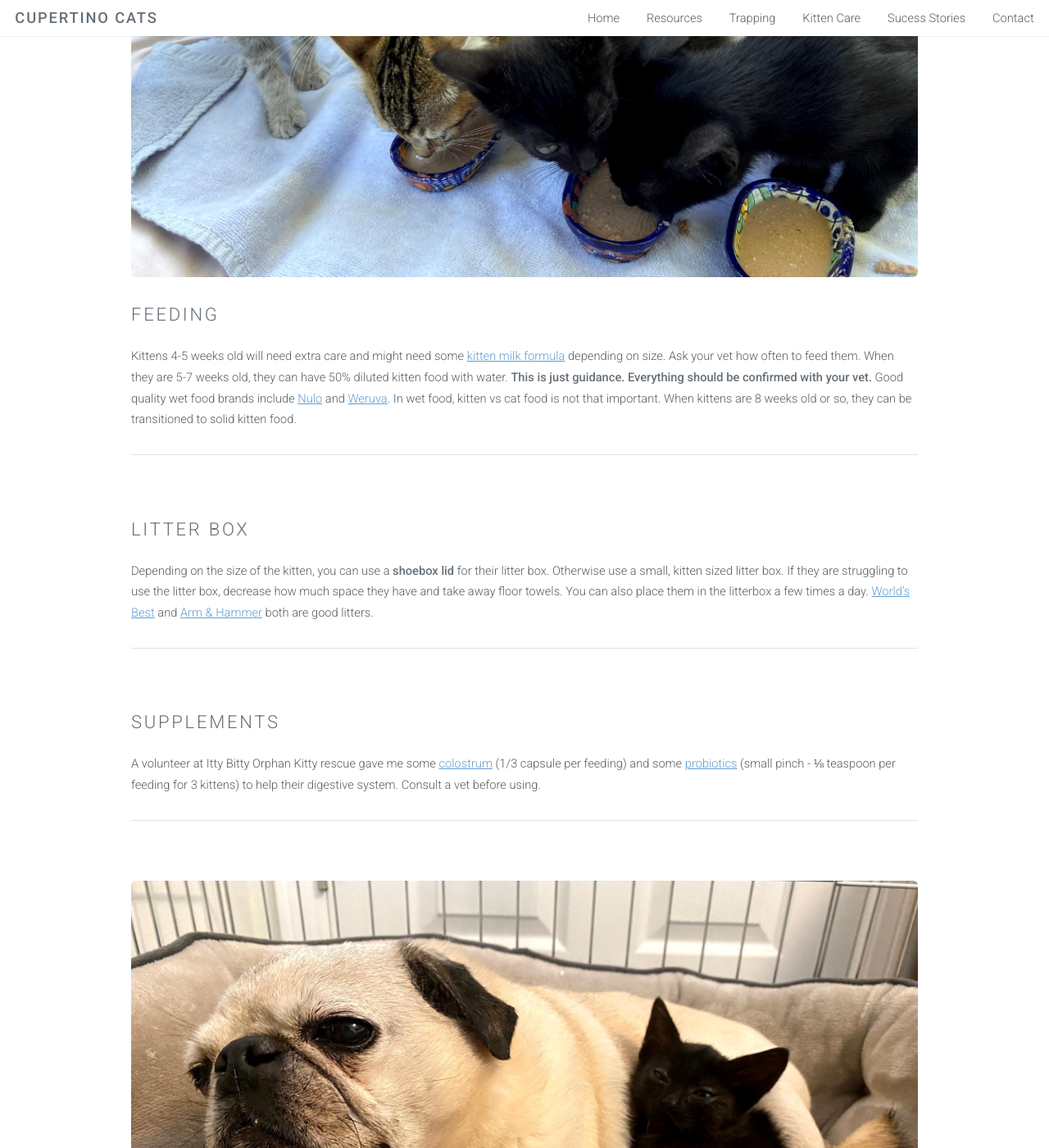
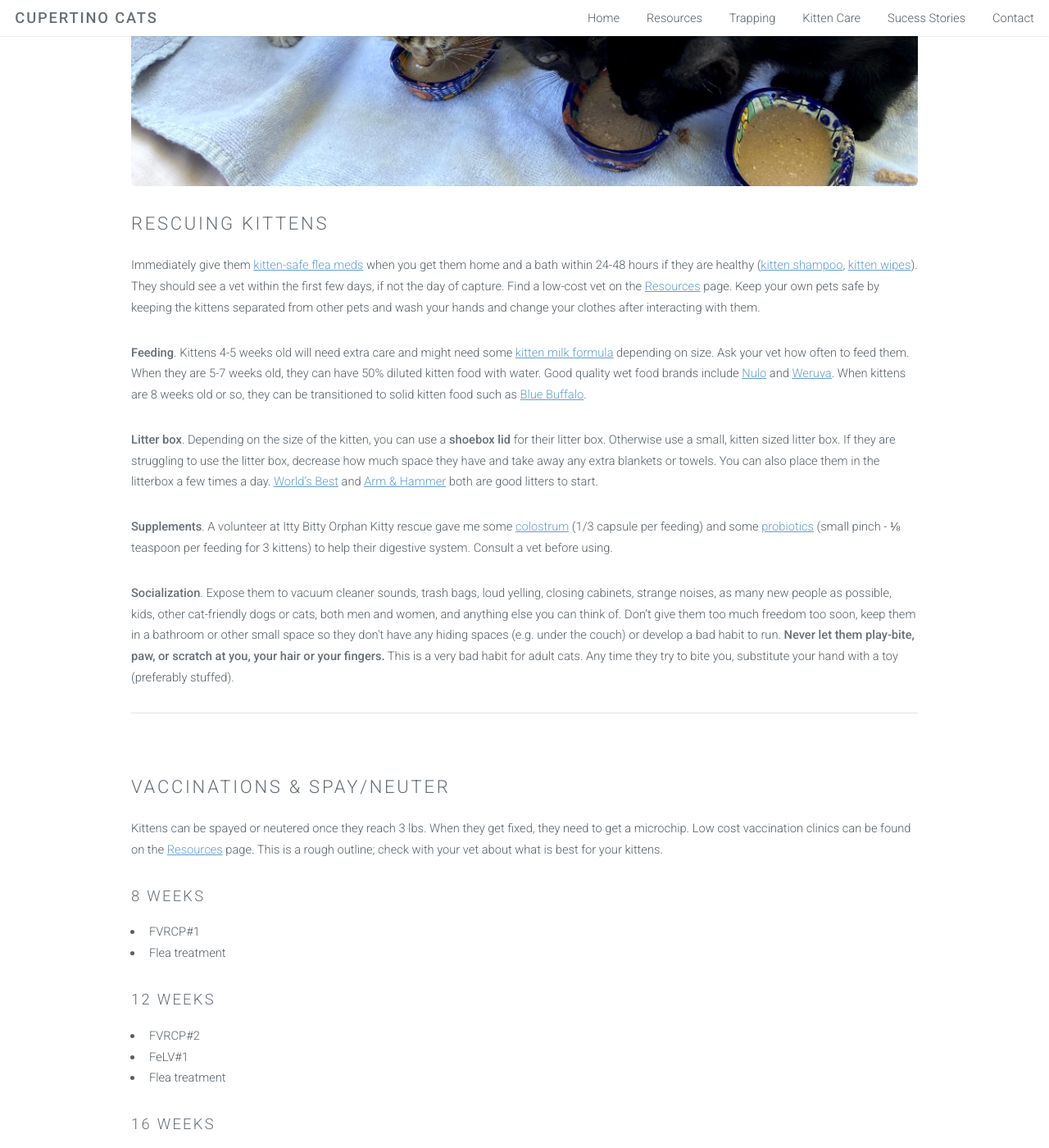
Before and after one commit to sunmeetsingh/bayareacats.github.io, a Jekyll site: the page built from kitten-care.html, in a window 1280 px wide and 1400 px high, scrolled down 650 px. Shown: the whole window at 82% size. Built offline with Jekyll 4.4.1, drawn with Linux system fonts in a browser that asks for light colours; some of the changed text lies outside the part shown.

Commit message:
Update GA and website copy

```diff
--- a/contact.html
+++ b/contact.html
@@ -1,6 +1,10 @@
 ---
 layout: default
 ---
+
+ <script>
+    _gaq.push(['_trackPageview', '/contact']);
+</script>
 
 <!-- Main -->
 <section id="main" class="wrapper style1">
--- a/index.html
+++ b/index.html
@@ -1,6 +1,9 @@
 ---
 layout: landing-page
 ---
+ <script>
+ 		_gaq.push(['_trackPageview', '/index']);
+ 	</script>
 
 		<!-- One -->
 			<section id="one" class="wrapper style1">
--- a/kitten-care.html
+++ b/kitten-care.html
@@ -1,56 +1,44 @@
 ---
 layout: default
 ---
+
+ <script>
+    _gaq.push(['_trackPageview', '/kitten-care']);
+</script>
 
 <!-- Main -->
 <section id="main" class="wrapper style1">
     <header class="major">
         <h2>Kitten care</h2>
+        <p><a href="#rescuing-kittens">Rescuing&nbsp;kittens</a> • <a href="#vaccinations">Vaccinations</a> • <a href="#supplies">Supplies</a></p>
     </header>
+
     <div class="container">
+        <p> I am not a kitten expert, but this is a compilation of advice and recommendations of cat people and cat rescues.</p>
+
+        <a class="image fit"><img src="{{ site.baseurl }}/images/feeding.jpg" alt="" /></a>
+
+        <div id="rescuing-kittens">
+            <h2>Rescuing Kittens</h2>
             <section>
-            <p>I am not a kitten expert, but this is what I did for the little ones I found: Immediately give them kitten-safe flea meds when you get them home and a bath within 24-48 hours if they are healthy (<a href="https://www.amazon.com/Burts-Bees-Tearless-Shampoo-Buttermilk/dp/B01CCFPC08/ref=asc_df_B01CCFPC08/?tag=hyprod-20&linkCode=df0&hvadid=198060065450&hvpos=&hvnetw=g&hvrand=598128284885984113&hvpone=&hvptwo=&hvqmt=&hvdev=c&hvdvcmdl=&hvlocint=&hvlocphy=9032135&hvtargid=pla-348970884479&psc=1">kitten shampoo</a>, <a href="https://www.amazon.com/Burts-Bees-Cats-All-Natural-Reducing/dp/B01CCV8GUA/ref=sr_1_4?dchild=1&keywords=burts+bees+kitten&qid=1597433179&s=pet-supplies&sr=1-4">kitten wipes</a>). They should see a vet within the first few days, if not the day of capture. Find a low-cost vet on the <a href="resources">Resources</a> page. Keep your own pets safe by  keeping the kittens separated from other pets and wash your hands and change your clothes after interacting with them.</p>
+                <p>Immediately give them <a href="https://www.chewy.com/advantage-ii-flea-treatment-kittens-2/dp/177399?utm_source=google-product&utm_medium=cpc&utm_campaign=hg&utm_content=Advantage%20II&utm_term=&gclid=CjwKCAjwm_P5BRAhEiwAwRzSO2PtmB3PXnfr6F9sCKFPFUnfU3igIF_pHUM5IbJsw6wfRLTlLsTqfRoCAgoQAvD_BwE">kitten-safe flea meds</a> when you get them home and a bath within 24-48 hours if they are healthy (<a href="https://www.amazon.com/Burts-Bees-Tearless-Shampoo-Buttermilk/dp/B01CCFPC08/ref=asc_df_B01CCFPC08/?tag=hyprod-20&linkCode=df0&hvadid=198060065450&hvpos=&hvnetw=g&hvrand=598128284885984113&hvpone=&hvptwo=&hvqmt=&hvdev=c&hvdvcmdl=&hvlocint=&hvlocphy=9032135&hvtargid=pla-348970884479&psc=1">kitten shampoo</a>, <a href="https://www.amazon.com/Burts-Bees-Cats-All-Natural-Reducing/dp/B01CCV8GUA/ref=sr_1_4?dchild=1&keywords=burts+bees+kitten&qid=1597433179&s=pet-supplies&sr=1-4">kitten wipes</a>). They should see a vet within the first few days, if not the day of capture. Find a low-cost vet on the <a href="resources">Resources</a> page. Keep your own pets safe by  keeping the kittens separated from other pets and wash your hands and change your clothes after interacting with them.</p>
+
+                <p><b>Feeding</b>. Kittens 4-5 weeks old will need extra care and might need some <a href="https://www.chewy.com/petag-kmr-kitten-milk-replacer-liquid/dp/125394?utm_source=google-product&utm_medium=cpc&utm_campaign=f&utm_content=PetAg&utm_term=&gclid=Cj0KCQjw7Nj5BRCZARIsABwxDKLV-64XJbSSeSetwZ9YnulFFveKaY4RDfY76x5AiLblr5aCF_hh1vQaAucJEALw_wcB">kitten milk formula</a> depending on size. Ask your vet how often to feed them. When they are 5-7 weeks old, they can have 50% diluted kitten food with water. Good quality wet food brands include <a href="https://www.amazon.com/dp/B06X15H5RH/ref=twister_B07SPH2T2B?_encoding=UTF8&psc=1">Nulo</a> and <a href="https://www.chewy.com/weruva-cats-in-kitchen-goldie-lox-3/dp/120532">Weruva</a>. When kittens are 8 weeks old or so, they can be transitioned to solid kitten food such as <a href="https://www.chewy.com/blue-buffalo-sensitive-stomach/dp/35921">Blue Buffalo</a>.</p>
+
+                <p><b>Litter box</b>. Depending on the size of the kitten, you can use a <b>shoebox lid</b> for their litter box. Otherwise use a small, kitten sized litter box. If they are struggling to use the litter box, decrease how much space they have and take away any extra blankets or towels. You can also place them in the litterbox a few times a day. <a href="https://www.amazon.com/Worlds-Best-Cat-Litter-28-Pounds/dp/B009QJYBVK/ref=sr_1_2?dchild=1&keywords=world%27s+best&qid=1596735680&sr=8-2">World’s Best</a> and <a href="https://www.chewy.com/arm-hammer-litter-clump-seal-multi/dp/105866?utm_source=google-product&utm_medium=cpc&utm_campaign=hg&utm_content=Arm%20%26%20Hammer%20Litter&utm_term=&gclid=CjwKCAjw1K75BRAEEiwAd41h1EkvT6NkUCM7rua1_JNP5voeBkEm4y974ANeHYxK0GuQJbZDHbhKihoCyjcQAvD_BwE">Arm & Hammer</a> both are good litters to start.</a></p>
+
+                <p><b>Supplements</b>. A volunteer at Itty Bitty Orphan Kitty rescue gave me some <a href="https://www.amazon.com/Jarrow-Formulas-Colostrum-Gastroinestinal-Respiratory/dp/B0013OVTT8">colostrum</a> (1/3 capsule per feeding) and some <a href="https://www.amazon.com/Pet-Ultimates-Probiotics-Cats-Litterbox/dp/B00RKQF6QA/ref=sr_1_6?crid=8GMZ251N0L9V&dchild=1&keywords=pet+ultimates+probiotic+for+cats&qid=1597606190&sprefix=probiotics+for+cats+petul%2Caps%2C220&sr=8-6">probiotics</a> (small pinch - ⅛ teaspoon per feeding for 3 kittens) to help their digestive system. Consult a vet before using.</p>
+
+                <p><b>Socialization</b>. Expose them to vacuum cleaner sounds, trash bags, loud yelling, closing cabinets, strange noises, as many new people as possible, kids, other cat-friendly dogs or cats, both men and women, and anything else you can think of. Don’t give them too much freedom too soon, keep them in a bathroom or other small space so they don't have any hiding spaces (e.g. under the couch) or develop a bad habit to run. <b>Never let them play-bite, paw, or scratch at you, your hair or your fingers.</b> This is a very bad habit for adult cats. Any time they try to bite you, substitute your hand with a toy (preferably stuffed).</p>
             </section>
+        </div>
 
         <hr class="major" />
 
-        <section>
-            <a class="image fit"><img src="{{ site.baseurl }}/images/feeding.jpg" alt="" /></a>
-            <h2>Feeding</h2>
-            <p>Kittens 4-5 weeks old will need extra care and might need some <a href="https://www.chewy.com/petag-kmr-kitten-milk-replacer-liquid/dp/125394?utm_source=google-product&utm_medium=cpc&utm_campaign=f&utm_content=PetAg&utm_term=&gclid=Cj0KCQjw7Nj5BRCZARIsABwxDKLV-64XJbSSeSetwZ9YnulFFveKaY4RDfY76x5AiLblr5aCF_hh1vQaAucJEALw_wcB">kitten milk formula</a> depending on size. Ask your vet how often to feed them. When they are 5-7 weeks old, they can have 50% diluted kitten food with water. <b>This is just guidance. Everything should be confirmed with your vet.</b> Good quality wet food brands include <a href="https://www.amazon.com/dp/B06X15H5RH/ref=twister_B07SPH2T2B?_encoding=UTF8&psc=1">Nulo</a> and <a href="https://www.chewy.com/weruva-cats-in-kitchen-goldie-lox-3/dp/120532">Weruva</a>. In wet food, kitten vs cat food is not that important. When kittens are 8 weeks old or so, they can be transitioned to solid kitten food.</p>
-        </section>
-
-        <hr class="major" />
-
-        <section>
-            <h2>Litter box</h2>
-            <p>Depending on the size of the kitten, you can use a <b>shoebox lid</b> for their litter box. Otherwise use a small, kitten sized litter box. If they are struggling to use the litter box, decrease how much space they have and take away floor towels. You can also place them in the litterbox a few times a day. <a href="https://www.amazon.com/Worlds-Best-Cat-Litter-28-Pounds/dp/B009QJYBVK/ref=sr_1_2?dchild=1&keywords=world%27s+best&qid=1596735680&sr=8-2">World’s Best</a> and <a href="https://www.chewy.com/arm-hammer-litter-clump-seal-multi/dp/105866?utm_source=google-product&utm_medium=cpc&utm_campaign=hg&utm_content=Arm%20%26%20Hammer%20Litter&utm_term=&gclid=CjwKCAjw1K75BRAEEiwAd41h1EkvT6NkUCM7rua1_JNP5voeBkEm4y974ANeHYxK0GuQJbZDHbhKihoCyjcQAvD_BwE">Arm & Hammer</a> both are good litters.</p>
-        </section>
-
-        <hr class="major" />
-
-        <section>
-            <h2>Supplements</h2>
-            <p>A volunteer at Itty Bitty Orphan Kitty rescue gave me some <a href="https://www.amazon.com/Jarrow-Formulas-Colostrum-Gastroinestinal-Respiratory/dp/B0013OVTT8">colostrum</a> (1/3 capsule per feeding) and some <a href="https://www.amazon.com/Pet-Ultimates-Probiotics-Cats-Litterbox/dp/B00RKQF6QA/ref=sr_1_6?crid=8GMZ251N0L9V&dchild=1&keywords=pet+ultimates+probiotic+for+cats&qid=1597606190&sprefix=probiotics+for+cats+petul%2Caps%2C220&sr=8-6">probiotics</a> (small pinch - ⅛ teaspoon per feeding for 3 kittens) to help their digestive system. Consult a vet before using.</p>
-        </section>
-
-        <hr class="major" />
-
-        <section>
-            <a class="image fit"><img src="{{ site.baseurl }}/images/socialization.jpg" alt="" /></a>
-            <h2>Socialization</h2>
-            <p>Once they are healthy enough, they should be socialized as much as possible. Examples: Expose them to vacuum cleaner sounds, trash bags, loud yelling, closing cabinets, strange noises, as many new people as possible, kids, other cat-friendly dogs or cats, both men and women, and anything else you can think of. <b>Please be very careful and move slowly when introducing your kittens to other pets (always have a safety barrier).</b></p>
-
-            <p>Don’t give them too much freedom too soon, keep them in a bathroom or other small space. <b>Make sure any room they enter doesn’t have any hiding spaces.</b> You do not want them to learn to “dart” under furniture when they are afraid, so block anything like under the bed or couch with some cardboard</p>
-
-            <p><b>Never let them play-bite, paw, or scratch at you, your hair or your fingers.</b> This is a very bad habit for adult cats. Any time they try to bite you, substitute your hand with a toy (preferably stuffed). Soft toys with a noise inside are really good for this. Do not ever yell at or scold the kitten.</p>
-        </section>
-
-        <hr class="major" />
-
+        <div id="vaccinations">
             <section>
                 <h2>Vaccinations & Spay/Neuter</h2>
-            <p>Kittens can be spayed or neutered once they reach 3 lbs. When they get fixed, they need to get a microchip. Low cost vaccination clinics can be found on the Resources page. This is a rough outline; check with your vet about what is best for your kittens.</p>
+                <p>Kittens can be spayed or neutered once they reach 3 lbs. When they get fixed, they need to get a microchip. Low cost vaccination clinics can be found on the <a href="/resources">Resources</a> page. This is a rough outline; check with your vet about what is best for your kittens.</p>
 
                 <h3>8 weeks</h3>
                 <ul>
@@ -71,6 +59,16 @@
                     <li>Flea treatment</li>
                 </ul>
             </section>
+        </div>
+
+        <hr class="major" />
+
+        <div id="supplies">
+            <section>
+                <h2>Supplies</h2>
+                <p><a target="_blank" href="https://docs.google.com/document/d/1dcHEB84XBwXCGgzEAiAfvkq56gfATj_b-7lFvG6ZexA/edit?usp=sharing">Here</a> is a good overview on what to buy before bringing home a kitten.</p>
+            </section>
+        </div>
 
     </div>
 </section>
--- a/resources.html
+++ b/resources.html
@@ -1,6 +1,10 @@
 ---
 layout: default
 ---
+
+ <script>
+    _gaq.push(['_trackPageview', '/resources']);
+</script>
 
 <!-- Main -->
 <section id="main" class="wrapper style1">
--- a/trapping.html
+++ b/trapping.html
@@ -1,6 +1,10 @@
 ---
 layout: default
 ---
+
+ <script>
+    _gaq.push(['_trackPageview', '/resources']);
+</script>
 
 <!-- Main -->
 <section id="main" class="wrapper style1">
```
Also changed, not shown: success-stories.html (+7 -30 lines), README.md. Lines whose indentation alone changed are shown as unchanged.
